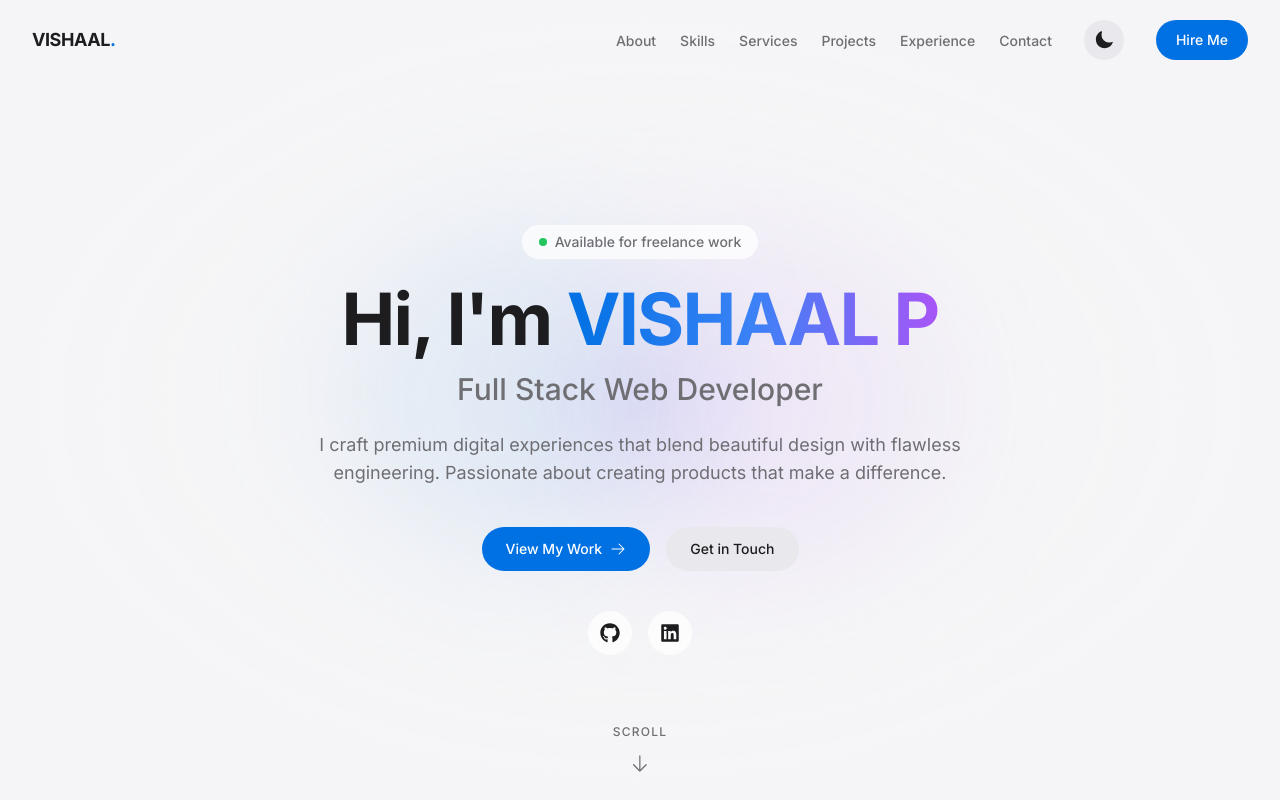
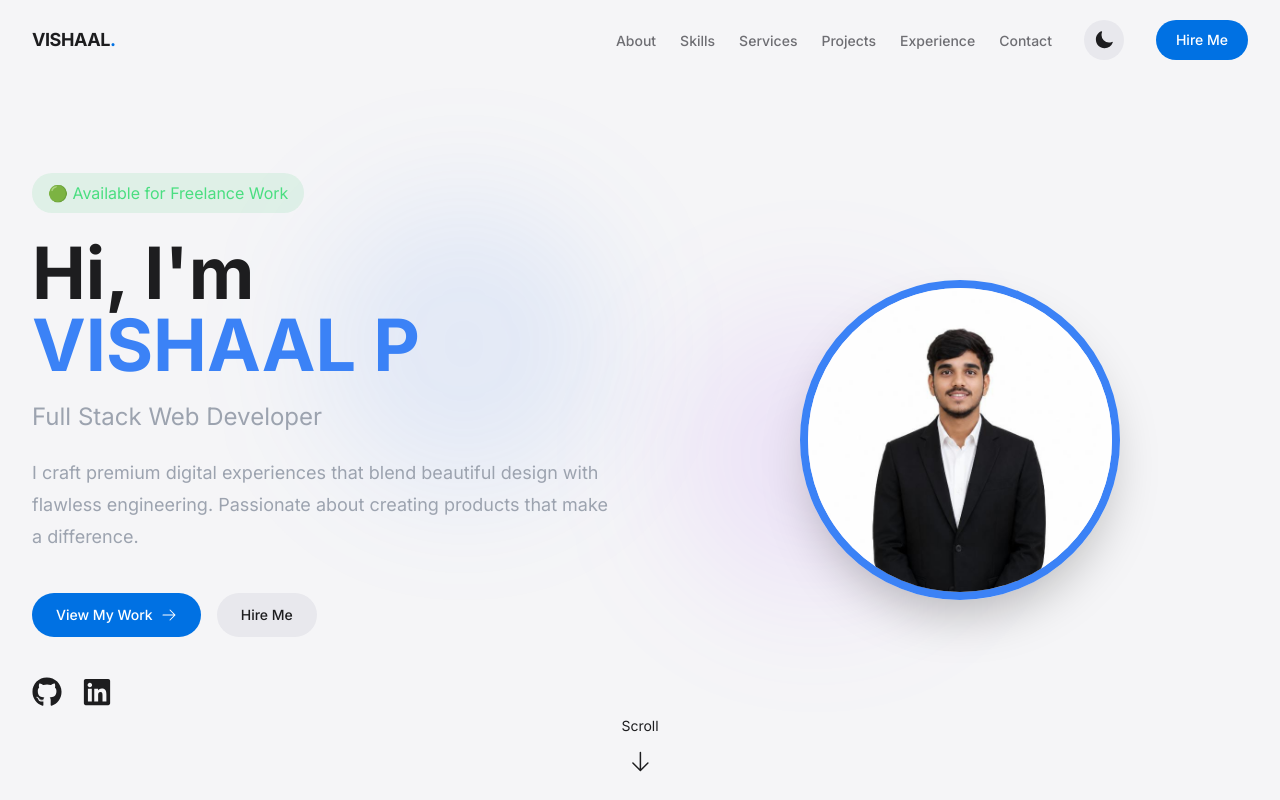
Before and after one commit to vishaalcibi-ops/my-portfolio, a React (Vite) app: page / in a window 1280 px wide. Shown: the top 800 px of the page. Built offline with nearby package versions, Linux system fonts and the light colour scheme.

Commit message:
Updated portfolio with profile photo and details

```diff
--- a/src/components/sections/Hero.jsx
+++ b/src/components/sections/Hero.jsx
@@ -8,92 +8,101 @@ import Button from '../ui/Button'
 export default function Hero() {
   return (
     <section className="relative min-h-screen flex items-center justify-center overflow-hidden pt-20">
-      {/* Background Elements */}
+      {/* Background */}
       <div className="absolute inset-0 -z-10">
-        <div className="absolute top-1/4 left-1/4 w-72 h-72 md:w-96 md:h-96 bg-apple-blue/10 rounded-full blur-3xl animate-float" />
-        <div
-          className="absolute bottom-1/4 right-1/4 w-72 h-72 md:w-96 md:h-96 bg-purple-500/10 rounded-full blur-3xl animate-float"
-          style={{ animationDelay: '2s' }}
-        />
-        <div className="absolute inset-0 bg-[radial-gradient(ellipse_at_center,transparent_0%,var(--tw-gradient-from)_70%)] from-apple-gray-50 dark:from-apple-gray-900" />
+        <div className="absolute top-1/4 left-1/4 w-72 h-72 bg-blue-500/10 rounded-full blur-3xl" />
+        <div className="absolute bottom-1/4 right-1/4 w-72 h-72 bg-purple-500/10 rounded-full blur-3xl" />
       </div>
 
-      <Container className="text-center">
+      <Container>
+        <div className="grid lg:grid-cols-2 gap-16 items-center">
+
+          {/* Left Content */}
           <motion.div
-          initial={{ opacity: 0, y: 30 }}
-          animate={{ opacity: 1, y: 0 }}
-          transition={{ duration: 0.8, ease: [0.22, 1, 0.36, 1] }}
+            initial={{ opacity: 0, x: -50 }}
+            animate={{ opacity: 1, x: 0 }}
+            transition={{ duration: 0.8 }}
           >
-          <motion.span
-            initial={{ opacity: 0, scale: 0.9 }}
-            animate={{ opacity: 1, scale: 1 }}
-            transition={{ delay: 0.2 }}
-            className="inline-flex items-center gap-2 px-4 py-1.5 rounded-full glass text-sm font-medium text-apple-gray-400 mb-6"
-          >
-            <span className="relative flex h-2 w-2">
-              <span className="animate-ping absolute inline-flex h-full w-full rounded-full bg-green-400 opacity-75" />
-              <span className="relative inline-flex rounded-full h-2 w-2 bg-green-500" />
+            <span className="inline-flex items-center gap-2 px-4 py-2 rounded-full bg-green-500/10 text-green-400 mb-6">
+              🟢 Available for Freelance Work
             </span>
-            Available for freelance work
-          </motion.span>
 
-          <h1 className="text-4xl sm:text-5xl md:text-6xl lg:text-7xl font-bold tracking-tight text-apple-gray-600 dark:text-white leading-[1.1] text-balance">
-            Hi, I&apos;m{' '}
-            <span className="gradient-text">{siteConfig.name}</span>
+            <h1 className="text-5xl md:text-7xl font-bold leading-tight">
+              Hi, I'm <br />
+              <span className="text-blue-500">{siteConfig.name}</span>
             </h1>
 
-          <p className="mt-4 text-xl sm:text-2xl md:text-3xl font-medium text-apple-gray-400 dark:text-apple-gray-300">
+            <h2 className="text-2xl mt-5 text-gray-400">
               {siteConfig.title}
-          </p>
+            </h2>
 
-          <p className="mt-6 max-w-2xl mx-auto text-base sm:text-lg text-apple-gray-400 leading-relaxed">
+            <p className="mt-6 text-lg text-gray-400 leading-8">
               {siteConfig.bio}
             </p>
 
-          <div className="mt-10 flex flex-col sm:flex-row items-center justify-center gap-4">
+            <div className="flex gap-4 mt-10">
               <Button href="#projects">
                 View My Work
                 <HiArrowRight className="h-4 w-4" />
               </Button>
+
               <Button variant="secondary" href="#contact">
-              Get in Touch
+                Hire Me
               </Button>
             </div>
 
-          <div className="mt-10 flex items-center justify-center gap-4">
+            <div className="flex gap-5 mt-10">
               <a
                 href={siteConfig.social.github}
                 target="_blank"
-              rel="noopener noreferrer"
-              aria-label="GitHub"
-              className="flex h-11 w-11 items-center justify-center rounded-full glass hover:bg-apple-blue/10 hover:text-apple-blue transition-all"
+                rel="noreferrer"
               >
-              <FaGithub className="h-5 w-5" />
+                <FaGithub className="text-3xl hover:text-blue-500" />
               </a>
+
               <a
                 href={siteConfig.social.linkedin}
                 target="_blank"
-              rel="noopener noreferrer"
-              aria-label="LinkedIn"
-              className="flex h-11 w-11 items-center justify-center rounded-full glass hover:bg-apple-blue/10 hover:text-apple-blue transition-all"
+                rel="noreferrer"
               >
-              <FaLinkedin className="h-5 w-5" />
+                <FaLinkedin className="text-3xl hover:text-blue-500" />
               </a>
             </div>
           </motion.div>
+
+          {/* Right Image */}
+          <motion.div
+            initial={{ opacity: 0, x: 60 }}
+            animate={{ opacity: 1, x: 0 }}
+            transition={{ duration: 1 }}
+            className="flex justify-center"
+          >
+            <img
+  src="/images/vishaal.jpeg"
+  alt="Vishaal P"
+  className="w-80 h-80 object-cover rounded-full border-8 border-blue-500 shadow-2xl"
+/>
+          </motion.div>
+
+        </div>
 
         <motion.a
           href="#about"
           initial={{ opacity: 0 }}
           animate={{ opacity: 1 }}
-          transition={{ delay: 1.2 }}
-          className="absolute bottom-8 left-1/2 -translate-x-1/2 flex flex-col items-center gap-2 text-apple-gray-400 hover:text-apple-blue transition-colors"
+          transition={{ delay: 1 }}
+          className="absolute bottom-8 left-1/2 -translate-x-1/2 flex flex-col items-center"
         >
-          <span className="text-xs font-medium tracking-widest uppercase">Scroll</span>
-          <motion.div animate={{ y: [0, 8, 0] }} transition={{ duration: 1.5, repeat: Infinity }}>
-            <HiArrowDown className="h-5 w-5" />
+          <span className="text-sm mb-2">Scroll</span>
+
+          <motion.div
+            animate={{ y: [0, 8, 0] }}
+            transition={{ repeat: Infinity, duration: 1.5 }}
+          >
+            <HiArrowDown className="text-2xl" />
           </motion.div>
         </motion.a>
+
       </Container>
     </section>
   )
```
Also changed, not shown: public/images/vishaal.jpeg (added). Lines whose indentation alone changed are shown as unchanged.
